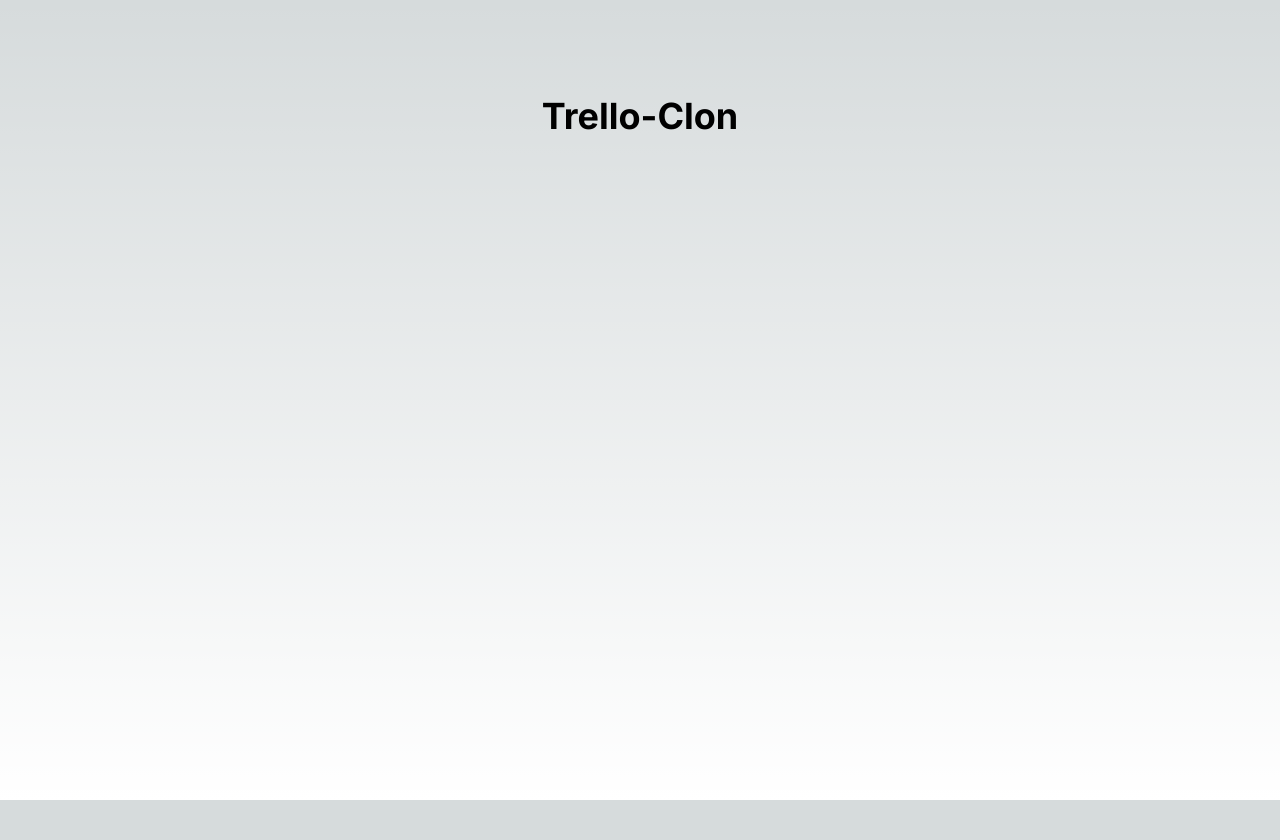
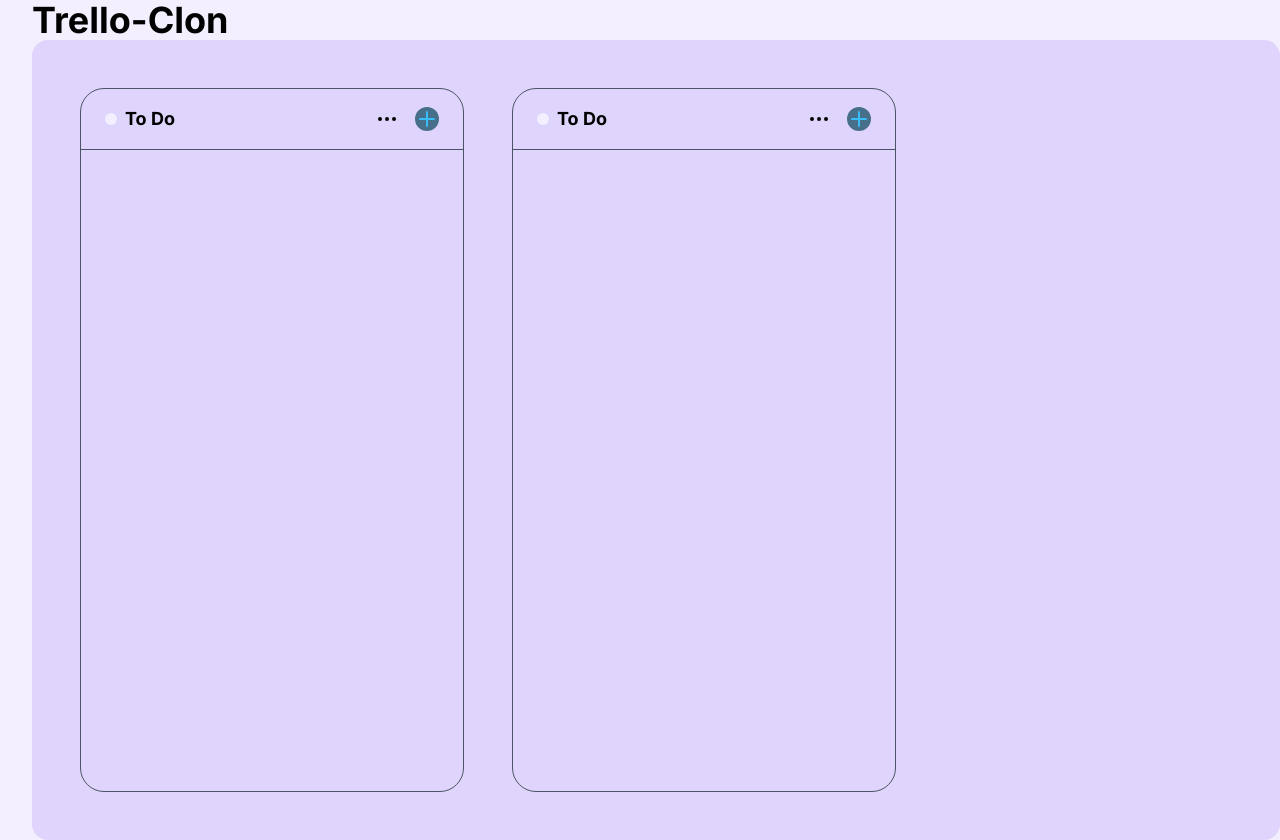
Before and after one commit to javi-diaz47/trello-clon, a Next.js app: page / in a window 1280 px wide. Before the commit the page ends 800 px from the top, so only its background shows below. Built offline with nearby package versions, Linux system fonts and the light colour scheme.

Commit message:
feat: add Board and List UI

```diff
--- a/src/app/page.tsx
+++ b/src/app/page.tsx
@@ -1,9 +1,15 @@
+import { Board } from '@/components/Board'
+import { List } from '@/components/List'
+
 export default function Home() {
   return (
-    <main className="flex min-h-screen flex-col items-center justify-between p-24 bg-light dark:bg-dark">
-      <h2 className="text-4xl font-bold text-dark dark:text-light">
-        Trello-Clon
-      </h2>
+    <main className="min-h-screen pl-8 bg-light-white text-text dark:bg-dark-gray dark:text-light-white ">
+      <h2 className="text-4xl font-bold  ">Trello-Clon</h2>
+
+      <Board>
+        <List id="0" name="To Do" />
+        <List id="0" name="To Do" />
+      </Board>
     </main>
   )
 }
--- /dev/null
+++ b/src/components/Board.tsx
@@ -0,0 +1,12 @@
+function Board({ children }: { children: React.ReactNode }) {
+  return (
+    <section
+      className="w-full h-full min-h-screen rounded-2xl p-12 bg-dark-white  dark:bg-light-gray
+      flex gap-12
+   ">
+      {children}
+    </section>
+  )
+}
+
+export { Board }
--- /dev/null
+++ b/src/components/Button.tsx
@@ -0,0 +1,5 @@
+function Button({ children }: { children: React.ReactNode }) {
+  return <button>{children}</button>
+}
+
+export { Button }
--- /dev/null
+++ b/src/components/List.tsx
@@ -0,0 +1,56 @@
+import { Button } from './Button'
+
+interface List {
+  id: string
+  name: string
+}
+
+function List({ id, name }: List) {
+  return (
+    <div className="border rounded-3xl  border-gray-600 w-full max-w-sm min-h-48">
+      <header className="px-6 py-4 flex justify-between border border-t-0 border-gray-600 border-x-0  ">
+        <div className="flex items-center gap-2">
+          <div className="w-3 h-3 bg-light-white rounded-full"></div>
+          <h2 className="text-lg font-bold">{name}</h2>
+        </div>
+        <div className="flex gap-4">
+          <Button>
+            <svg
+              width="24"
+              height="24"
+              viewBox="0 0 24 24"
+              stroke-width="2"
+              stroke="currentColor"
+              fill="none"
+              stroke-linecap="round"
+              stroke-linejoin="round">
+              <path stroke="none" d="M0 0h24v24H0z" fill="none" />
+              <path d="M5 12m-1 0a1 1 0 1 0 2 0a1 1 0 1 0 -2 0" />
+              <path d="M12 12m-1 0a1 1 0 1 0 2 0a1 1 0 1 0 -2 0" />
+              <path d="M19 12m-1 0a1 1 0 1 0 2 0a1 1 0 1 0 -2 0" />
+            </svg>
+          </Button>
+          <Button>
+            <svg
+              className="rounded-full bg-cyan-900 bg-opacity-75 text-sky-400"
+              width="24"
+              height="24"
+              viewBox="0 0 24 24"
+              stroke-width="2"
+              stroke="currentColor"
+              fill="none"
+              stroke-linecap="round"
+              stroke-linejoin="round">
+              <path stroke="none" d="M0 0h24v24H0z" fill="none" />
+              <path d="M12 5l0 14" />
+              <path d="M5 12l14 0" />
+            </svg>
+          </Button>
+        </div>
+      </header>
+      <div className="px-4 py-4"></div>
+    </div>
+  )
+}
+
+export { List }
```
